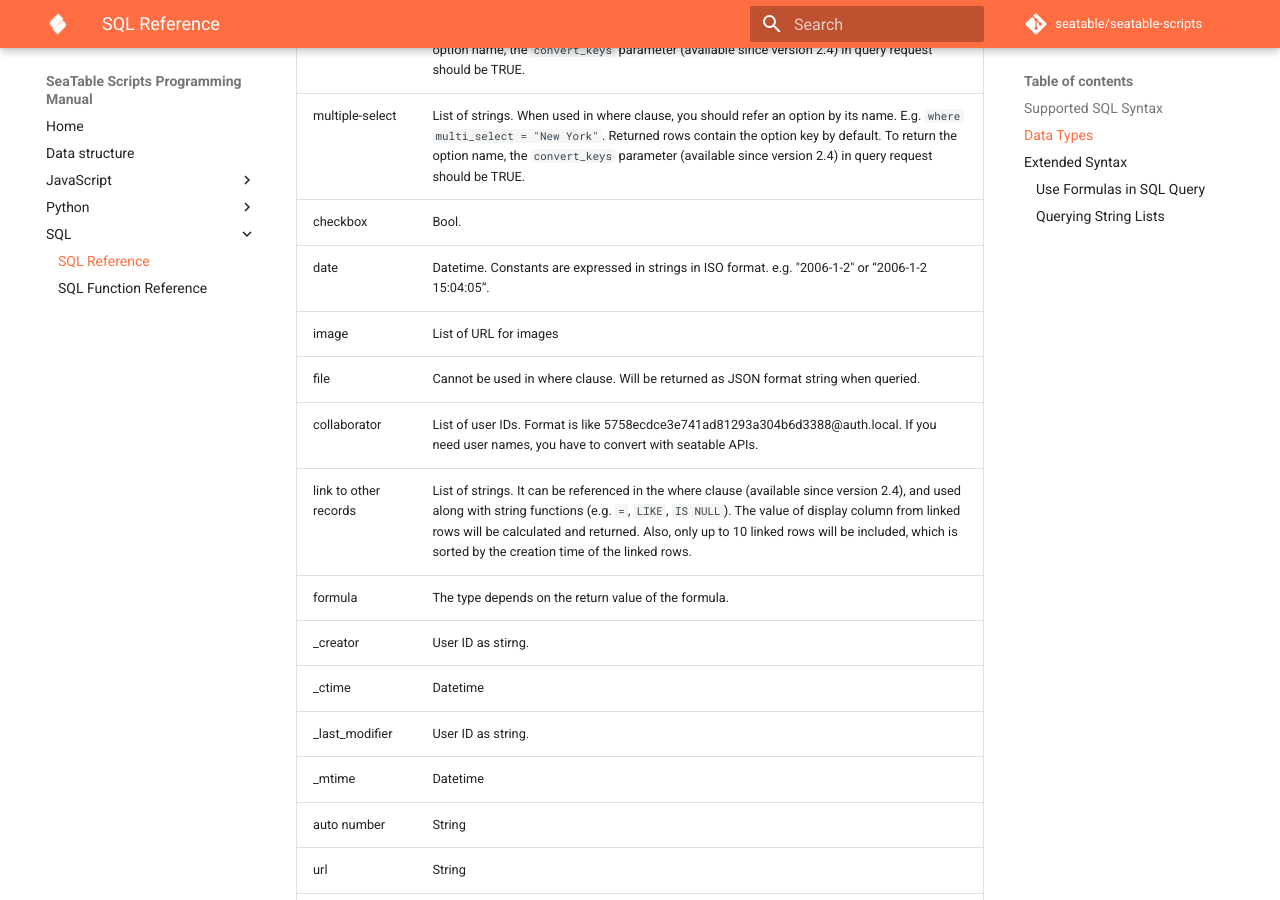
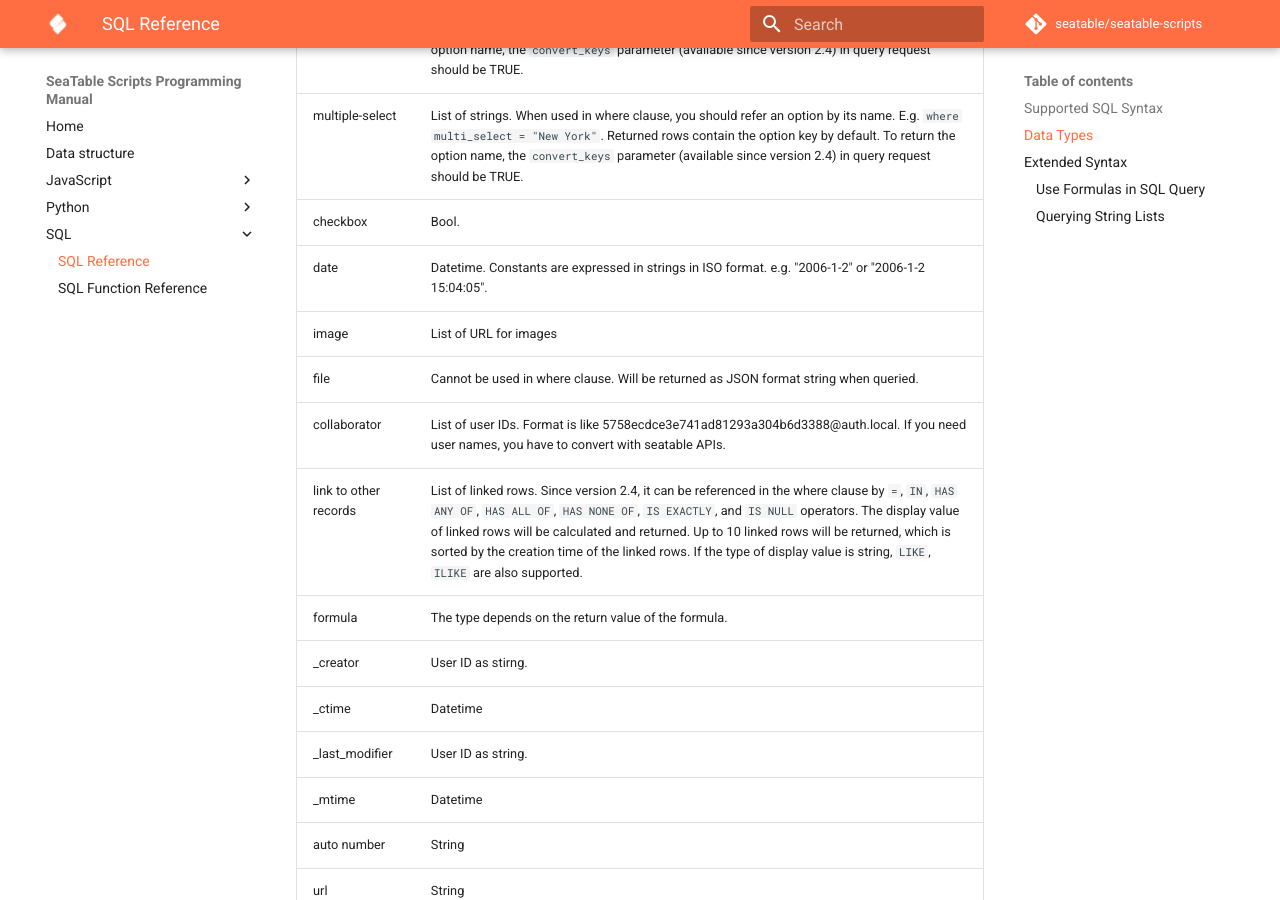
Before and after one commit to seatable/seatable-scripts, an MkDocs documentation site: the page built from manual/python/sql.md, in a window 1280 px wide and 900 px high, scrolled down 1343 px. Built offline with MkDocs 1.6.1 and Material for MkDocs 9.7.7, drawn with Linux system fonts in a browser that asks for light colours; comment, search, counter and statistics services are not loaded.

Commit message:
Update documents for linked rows

```diff
--- a/manual/python/sql.md
+++ b/manual/python/sql.md
@@ -35,11 +35,11 @@
 | single-select   | String. When used in where clause, you should refer an option by its name. E.g. `where single_select = "New York"`. Returned rows contain the option key by default. To return the option name, the `convert_keys` parameter (available since version 2.4) in query request should be TRUE. |
 | multiple-select | List of strings. When used in where clause, you should refer an option by its name. E.g. `where multi_select = "New York"`. Returned rows contain the option key by default. To return the option name, the `convert_keys` parameter (available since version 2.4) in query request should be TRUE. |
 | checkbox        | Bool.     |
-| date            | Datetime. Constants are expressed in strings in ISO format. e.g. "2006-1-2" or “2006-1-2 15:04:05“.|
+| date            | Datetime. Constants are expressed in strings in ISO format. e.g. "2006-1-2" or "2006-1-2 15:04:05".|
 | image            | List of URL for images  |
 | file            | Cannot be used in where clause. Will be returned as JSON format string when queried. |
 | collaborator   | List of user IDs. Format is like 5758ecdce3e741ad81293a304b6d3388@auth.local. If you need user names, you have to convert with seatable APIs. |
-| link to other records          | List of strings. It can be referenced in the where clause (available since version 2.4), and used along with string functions (e.g. `=`, `LIKE`, `IS NULL`). The value of display column from linked rows will be calculated and returned. Also, only up to 10 linked rows will be included, which is sorted by the creation time of the linked rows. |
+| link to other records          | List of linked rows. Since version 2.4, it can be referenced in the where clause by `=`, `IN`, `HAS ANY OF`, `HAS ALL OF`, `HAS NONE OF`, `IS EXACTLY`, and `IS NULL` operators. The display value of linked rows will be calculated and returned. Up to 10 linked rows will be returned, which is sorted by the creation time of the linked rows. If the type of display value is string, `LIKE`, `ILIKE` are also supported. |
 | formula              | The type depends on the return value of the formula. |
 | \_creator            | User ID as stirng. |
 | \_ctime              | Datetime |
```
